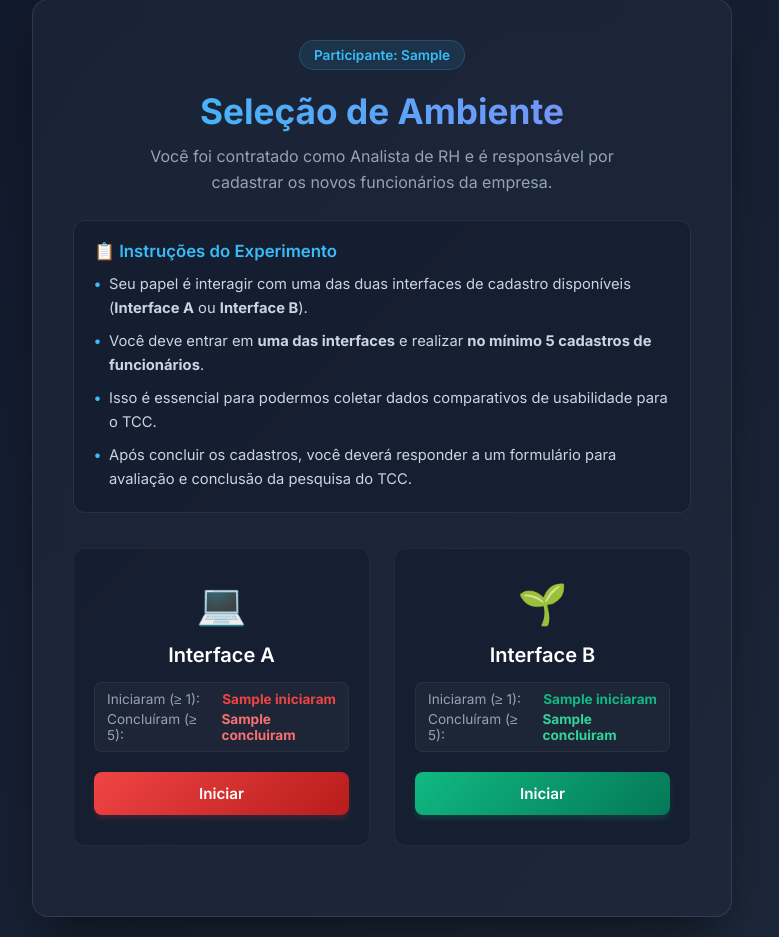
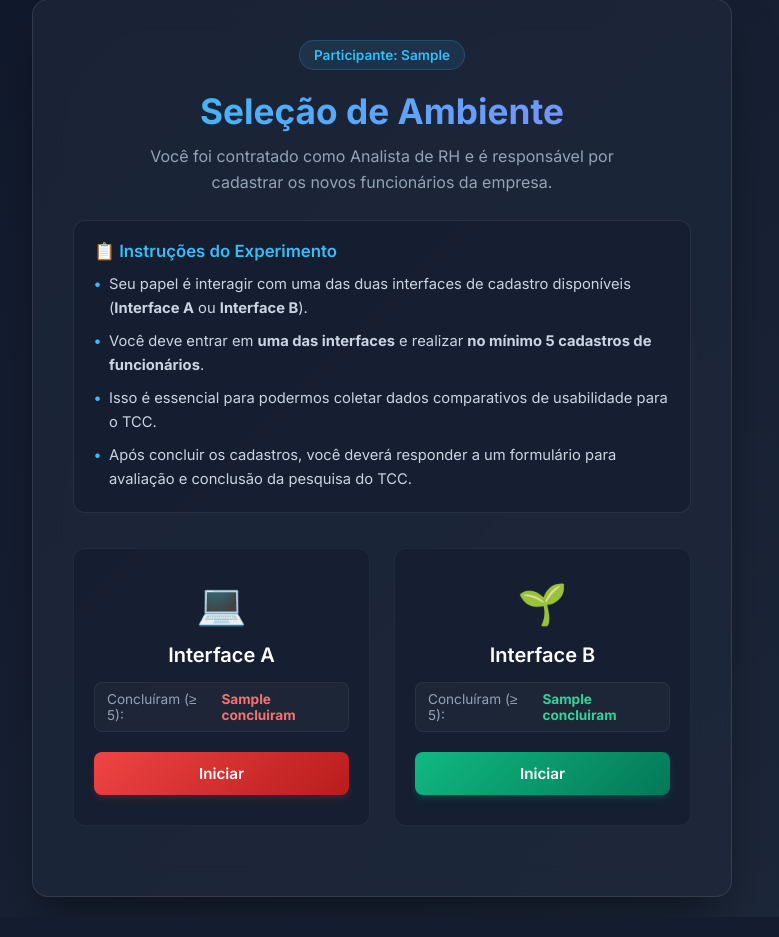
Before and after one commit to MatheusNelvam/TesteA-B-TCC, a Django app: template experimento/templates/experimento/selecao.html in a window 1280 px wide. Shown: the part 21-958 px from the top of the page, without its empty margins (258-1037 px from the left). After the commit the page ends 925 px from the top, so only its background shows below. Run offline with Django 5.2, Linux system fonts and the light colour scheme; tables that the repository leaves empty hold one stand-in row (values such as "Sample post"); the template is opened without the code that fills it: values that come from a table or form of the project are taken from there, most other values are stand-ins (such as "Sample title", 1, 10 or a date in 2020).

Commit message:
style: exibe apenas o contador de concluidos na tela de selecao

```diff
--- a/experimento/templates/experimento/selecao.html
+++ b/experimento/templates/experimento/selecao.html
@@ -236,10 +236,6 @@
                     <div class="card-title">Interface A</div>
                     <div class="card-stats" style="margin-top: 15px; margin-bottom: 20px; font-size: 0.85rem; color: #94a3b8; text-align: left; display: flex; flex-direction: column; gap: 4px; background: rgba(255,255,255,0.03); padding: 8px 12px; border-radius: 8px; border: 1px solid rgba(255,255,255,0.05);">
                         <div style="display: flex; justify-content: space-between; gap: 15px;">
-                            <span>Iniciaram (≥ 1):</span>
-                            <strong style="color: #ef4444;">{{ stats_a.iniciaram }}</strong>
-                        </div>
-                        <div style="display: flex; justify-content: space-between; gap: 15px;">
                             <span>Concluíram (≥ 5):</span>
                             <strong style="color: #f87171;">{{ stats_a.concluiram }}</strong>
                         </div>
@@ -253,10 +249,6 @@
                     <div class="card-icon">🌱</div>
                     <div class="card-title">Interface B</div>
                     <div class="card-stats" style="margin-top: 15px; margin-bottom: 20px; font-size: 0.85rem; color: #94a3b8; text-align: left; display: flex; flex-direction: column; gap: 4px; background: rgba(255,255,255,0.03); padding: 8px 12px; border-radius: 8px; border: 1px solid rgba(255,255,255,0.05);">
-                        <div style="display: flex; justify-content: space-between; gap: 15px;">
-                            <span>Iniciaram (≥ 1):</span>
-                            <strong style="color: #10b981;">{{ stats_b.iniciaram }}</strong>
-                        </div>
                         <div style="display: flex; justify-content: space-between; gap: 15px;">
                             <span>Concluíram (≥ 5):</span>
                             <strong style="color: #34d399;">{{ stats_b.concluiram }}</strong>
```
